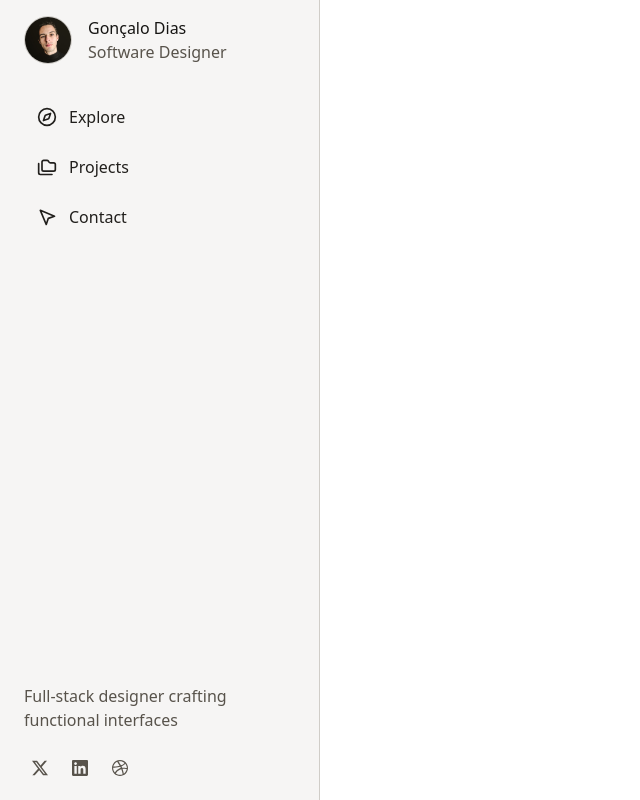
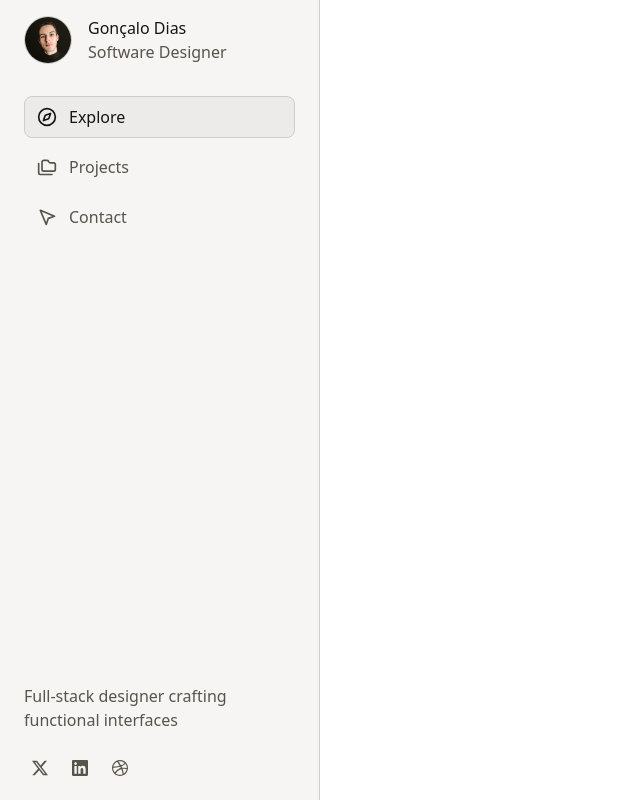
Before and after one commit to zalodias/zalodias, a Next.js app: page / in a window 1280 px wide. Shown: the whole page, without its empty margins (0-640 px from the left). Built offline with nearby package versions, Linux system fonts and the light colour scheme.

Commit message:
🛠️ Compose Navigation with new NavigationTabs component

```diff
--- a/components/navigation.tsx
+++ b/components/navigation.tsx
@@ -1,6 +1,5 @@
-import { navigation } from '@/data/navigation';
+import { NavigationTabs } from '@/components/navigation-tabs';
 import { profile } from '@/data/profile';
-import Link from 'next/link';
 
 export function Navigation() {
   return (
@@ -12,25 +11,14 @@
             alt={profile.name}
             className="h-12 w-12 rounded-full border border-border-neutral-default"
           />
-          <div className="bg-background-positive-default absolute bottom-1 right-1 h-2 w-2 rounded-full" />
+          <div className="absolute bottom-1 right-1 h-2 w-2 rounded-full bg-background-positive-default" />
         </div>
         <div className="flex flex-col">
           <p>{profile.name}</p>
           <p className="text-foreground-neutral-faded">{profile.title}</p>
         </div>
       </div>
-      <div className="flex flex-grow flex-col gap-2">
-        {navigation.map((item) => (
-          <Link
-            key={item.path}
-            href={item.path}
-            className="border-transparent flex gap-3 rounded-lg border px-3 py-2 text-foreground-neutral-strong hover:border-border-neutral-default hover:bg-background-neutral-subtle hover:text-foreground-neutral-default"
-          >
-            {item.icon}
-            {item.label}
-          </Link>
-        ))}
-      </div>
+      <NavigationTabs />
       <div className="flex flex-col gap-5">
         <p className="text-foreground-neutral-faded">{profile.bio}</p>
         <div className="flex gap-2">
```
